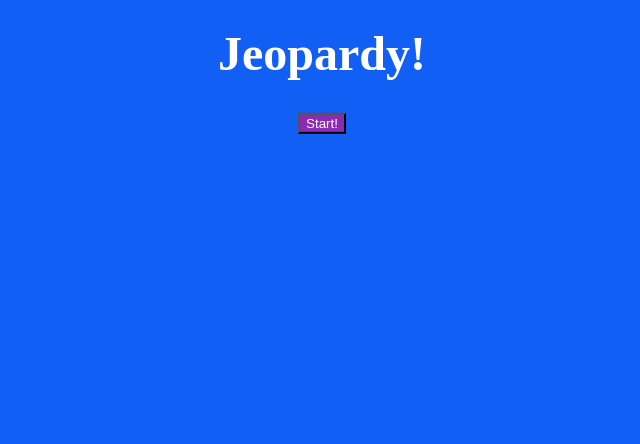
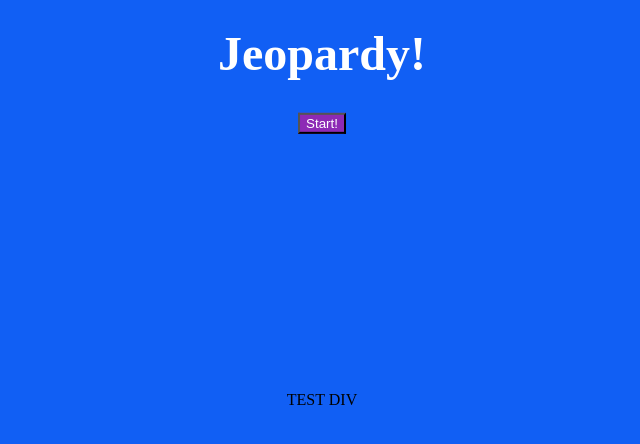
Before and after one commit to Obersan6/jeopardy-draft, a plain HTML site: page jeopardy/index.html in a window 1280 px wide. Shown: the full height of the page, 318-958 px from the left. Drawn offline with nearby package versions, Linux system fonts and the light colour scheme; a web font is replaced by a local one.

Commit message:
2nd commit

```diff
--- a/jeopardy/index.html
+++ b/jeopardy/index.html
@@ -17,6 +17,8 @@
             </header>
             <button class="start-button" type="submit">Start!</button>
       </div>
+
+      <div>TEST DIV</div>
 
       <table class="hidden">
             <thead>
```
